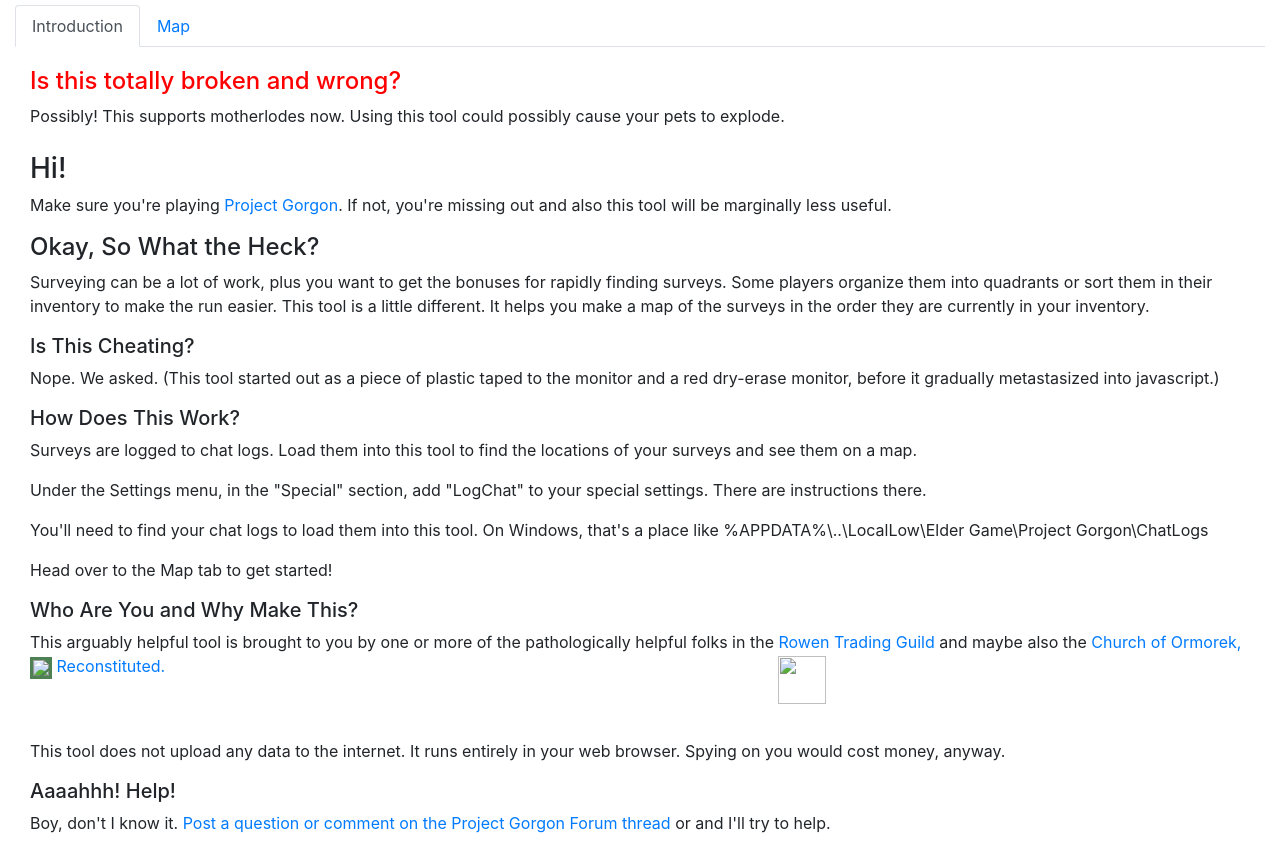
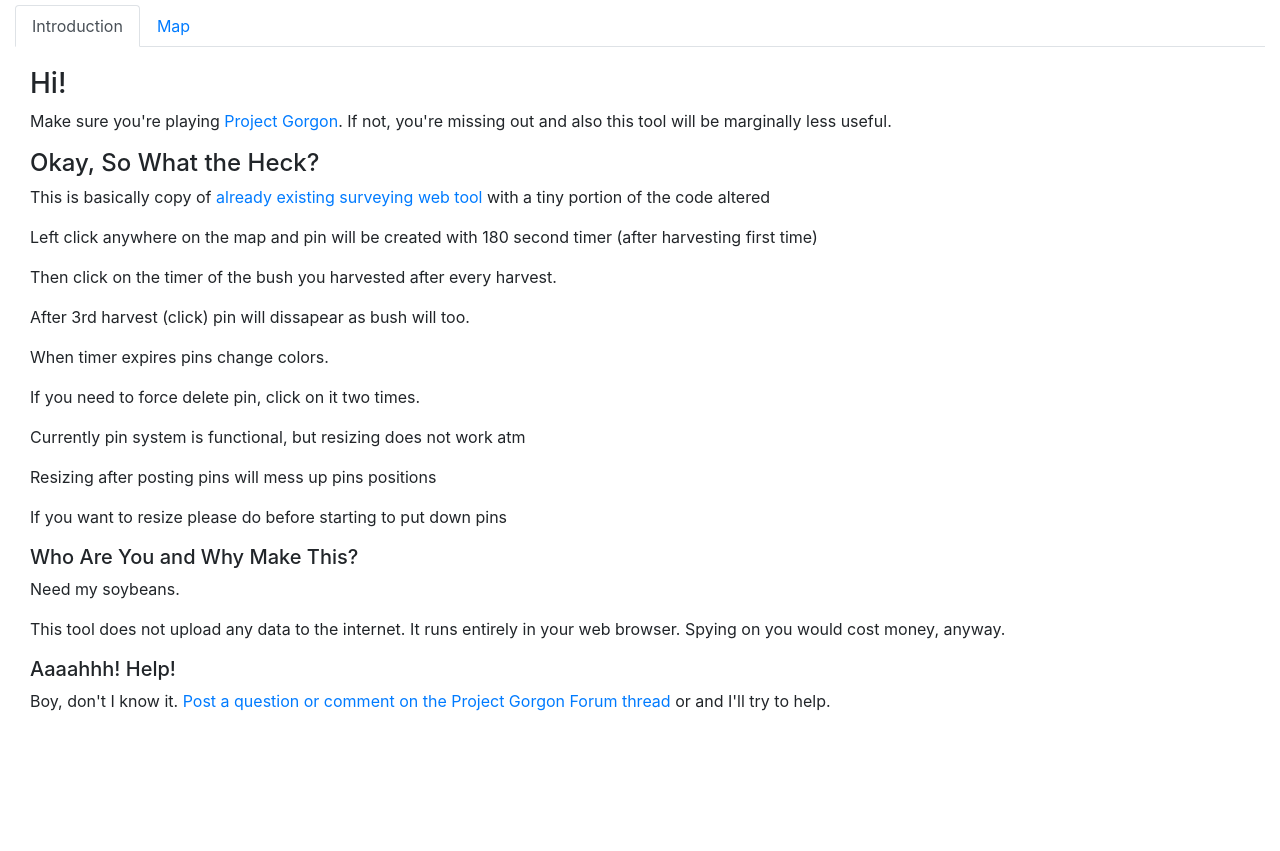
Before and after one commit to WickedyWick/povus-collector, a plain HTML site: page index.html in a window 1280 px wide. Shown: the part 51-902 px from the top of the page. After the commit the page ends 800 px from the top, so only its background shows below. Drawn offline with nearby package versions, Linux system fonts and the light colour scheme.

Commit message:
Public Beta

```diff
--- a/index.html
+++ b/index.html
@@ -31,24 +31,20 @@ This document is public domain, and no rights are reserved. There is no warranty
 
         <!-- Instructions Tab -->
         <div id="instructions" class="container-fluid tab-pane active">
-          <h4><font color=red>Is this totally broken and wrong?</font></h4>
-          Possibly! This supports motherlodes now. Using this tool could possibly cause your pets to explode.<br><br>
           <h3>Hi!</h3>
           <p>Make sure you're playing <a href="https://projectgorgon.com/" target="_blank">Project Gorgon</a>. If not, you're missing out and also this tool will be marginally less useful.</p>
           <h4>Okay, So What the Heck?</h4>
-          <p>Surveying can be a lot of work, plus you want to get the bonuses for rapidly finding surveys. Some players organize them into quadrants or sort them in their inventory to make the run easier.
-            This tool is a little different. It helps you make a map of the surveys in the order they are currently in your inventory.</p>
-          <h5>Is This Cheating?</h5>
-          <p>Nope. We asked. (This tool started out as a piece of plastic taped to the monitor and a red dry-erase monitor, before it gradually metastasized into javascript.)</p>
-          <h5>How Does This Work?</h5>
-          <p>Surveys are logged to chat logs. Load them into this tool to find the locations of your surveys and see them on a map.</p>
-          <p>Under the Settings menu, in the "Special" section, add "LogChat" to your special settings. There are instructions there.</p>
-          <p>You'll need to find your chat logs to load them into this tool. On Windows, that's a place like %APPDATA%\..\LocalLow\Elder Game\Project Gorgon\ChatLogs</p>
-          <p>Head over to the Map tab to get started!</p>
+          <p>This is basically copy of <a href="https://github.com/gchristopher/pg_survey_helper/"> already existing surveying web tool</a> with a tiny portion of the code altered</h5>
+          <p>Left click anywhere on the map and pin will be created with 180 second timer (after harvesting first time)</p>
+          <p>Then click on the timer of the bush you harvested after every harvest.</p>
+          <p>After 3rd harvest (click) pin will dissapear as bush will too.</p>
+          <p>When timer expires pins change colors.</p>
+          <p>If you need to force delete pin, click on it two times.</p>
+          <p>Currently pin system is functional, but resizing does not work atm</p>
+          <p>Resizing after posting pins will mess up pins positions</p>
+          <p>If you want to resize please do before starting to put down pins</p>
           <h5>Who Are You and Why Make This?</h5>
-          <p style="margin-bottom: 60px">This arguably helpful tool is brought to you by one or more of the pathologically helpful folks in the
-            <span style="position: relative;"><a href="https://www.rowentrading.com/" target="_blank">Rowen Trading Guild<img src="images/rowen_icon.png" style="position: absolute; top: 1.5em; left: 0px; height: 48px; width: 48px"></a></span>
-            and maybe also the <a href="http://wiki.projectgorgon.com/wiki/%22Title:_%27Unwanted_Child_of_Ormorek%27%22" target="_blank">Church of Ormorek, <img src="images/dorf.png" style="background-color: #4d8153; padding: 3px"> Reconstituted.</a></p>
+          <p>Need my soybeans.</p>
           <p>This tool does not upload any data to the internet. It runs entirely in your web browser. Spying on you would cost money, anyway.</p>
           <h5>Aaaahhh! Help!</h5>
           <p>Boy, don't I know it. <a href="https://forum.projectgorgon.com/showthread.php?2201-PG-Survey-Helper-Tool!" target="_blank">Post a question or comment on the Project Gorgon Forum thread</a> or and I'll try to help.</p>
@@ -64,11 +60,7 @@ This document is public domain, and no rights are reserved. There is no warranty
                 </div>
                 <div class="col-sm-auto">
                   <select class="form-control" id="zone_select" style="width: 400px">
-                    <option value="Eltibule">Eltibule</option>
-                    <option value="Ilmari">Ilmari</option>
-                    <option value="Kur Mountains">Kur Mountains</option>
-                    <option value="Serbule" selected>Serbule</option>
-                    <option value="Serbule Hills">Serbule Hills</option>
+                    <option value="">Povus</option>
                   </select>
                 </div>
               </div>
```
